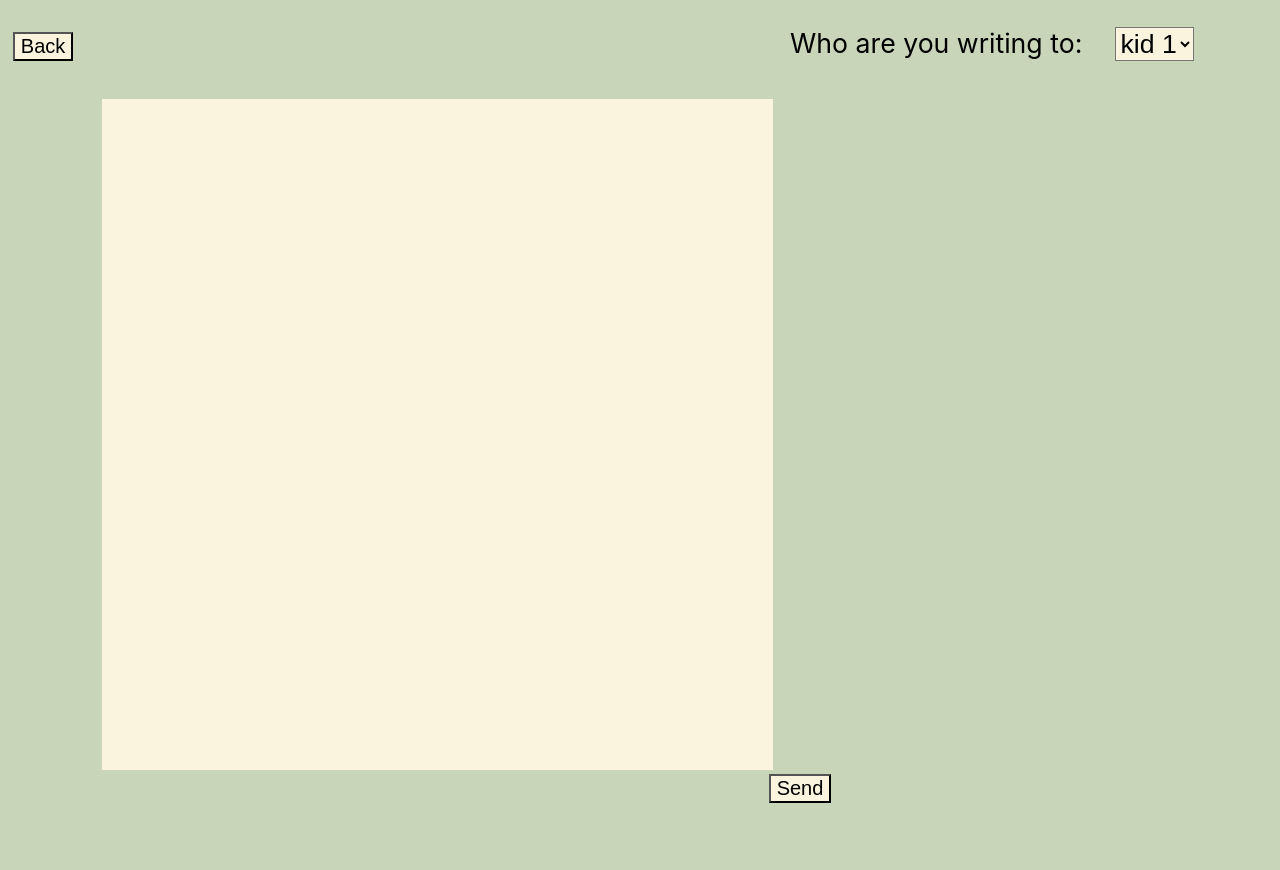
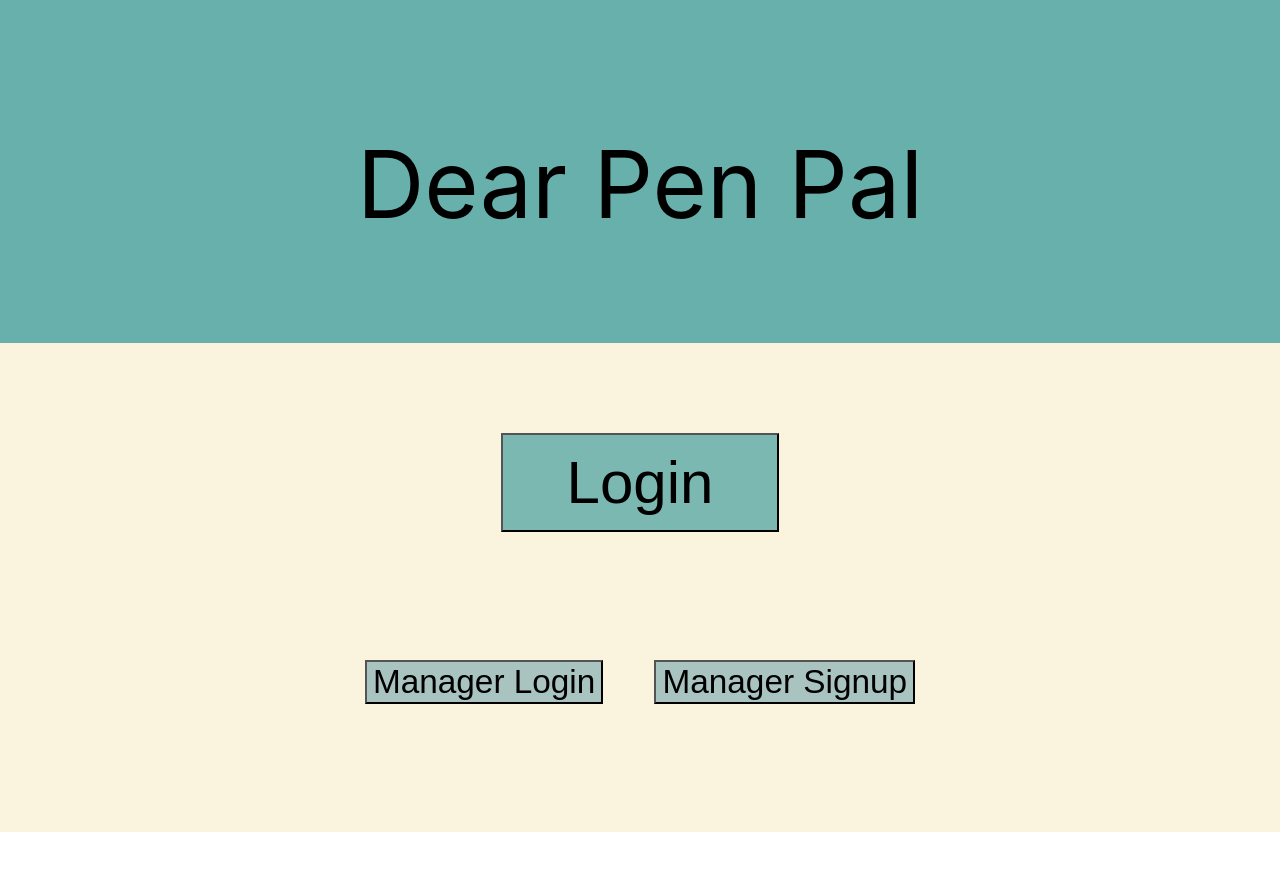
Before and after one commit to Brian-333/DearPenPal, a React (Create React App) app in the folder source/frontend/: page / in a window 1280 px wide. After the commit the page ends 832 px from the top, so only its background shows below. Built offline with nearby package versions, Linux system fonts and the light colour scheme.

Commit message:
removed landing page problem

```diff
--- a/source/frontend/src/components/LandingPage.js
+++ b/source/frontend/src/components/LandingPage.js
@@ -13,7 +13,6 @@ const LandingPage = () =>{
     const {access_token: [token,,]} = useContext(UserContext)
 
     const renderForm = () => {
-        return ( <SendPage></SendPage>);
         console.log("DEBUGGING - CurrForm:" + currForm)
         console.log(token, (token === null))
         if(!(token === "" || token === null)){
```
